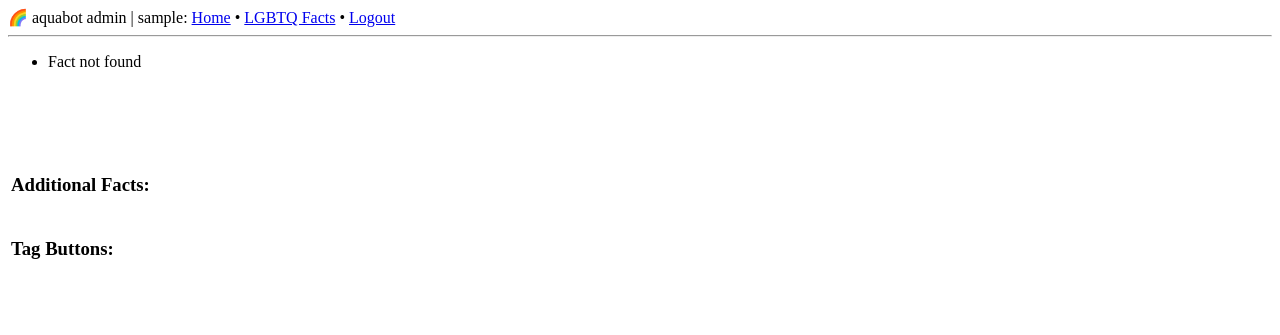
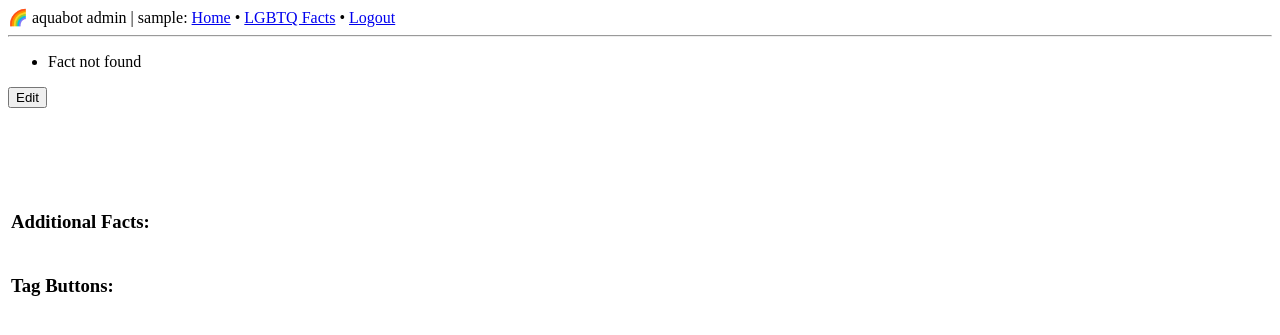
Before and after one commit to briancmaci/culturebot, a Flask app: page /admin/fact/2 in a window 1280 px wide. Shown: the top 335 px of the page. Run offline with Flask 2, Linux system fonts and the light colour scheme; the visitor is signed in with stand-in values (Sample User, id 1); data comes from the database, SQL or seed files in the repository; both versions use the stored data as it was after the commit; data that the repository does not hold is empty; parts of the project's set-up code (start-up, migrations or seed data) failed here and were passed over.

Commit message:
Inline edit on fact preview template

```diff
--- a/aquabot/admin/templates/fact.html
+++ b/aquabot/admin/templates/fact.html
@@ -1,6 +1,11 @@
 {% extends "base.html" %}
 
 {% block content %}
+
+<form>
+<input type="button" value="Edit" onclick="window.location.href='./edit/{{ fact.id }}'" />
+</form>
+
 <h1>{{ fact.header }}</h1>
     <div>
         <table>
```
Also changed, not shown: aquabot/aquabot.db.
